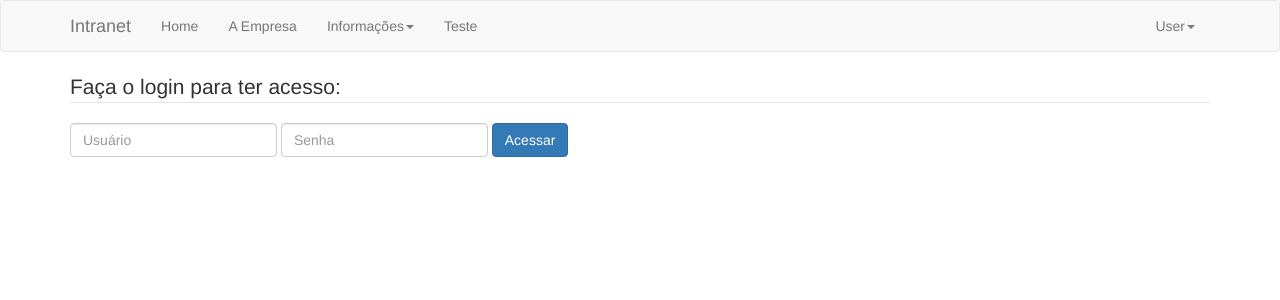
After one commit to tiagozuege/flaskapp, a Flask app: page /login in a window 1280 px wide. The commit adds this page. Shown: the top 300 px of the page. Run offline with Flask 2, Linux system fonts and the light colour scheme; some libraries are stand-ins or nearby versions.

Commit message:
Inclusão da view de login

```diff
--- a/app.py
+++ b/app.py
@@ -1,4 +1,4 @@
-from flask import Flask, render_template, request
+from flask import Flask, redirect, render_template, request
 from dataset import getData, getArtigos
 
 data = getData()
@@ -6,15 +6,43 @@ articles = getArtigos()
 
 app = Flask(__name__)
 
+
+def checkLogin(param, param2):
+    ok = False
+    if param == 'admin' and param2 == 'senha':
+        print('Login aceito!')
+        ok = True
+    else:
+        print('Login recusado! Cheque os seus dados.')
+        ok = False
+    return ok
+
+
+
+# Teste para verificar parametros de request
+
 def check_paramaters(parameters):
     if parameters == 'ok':
         print('yes, the parameter its correct!')
     else:
         print('oh no, invalid parameter!')
 
+
+# Rotas
 @app.route('/')
 def index():
     return render_template('index.html')
+
+
+@app.route('/login', methods=['POST', 'GET'])
+def login():
+    error = None
+    if request.method == 'POST':
+        ok = checkLogin(request.form['usr'], request.form['pwd'])
+        if ok:
+            return redirect('/')
+    return render_template('login.html')
+
 
 @app.route('/artigos', methods=['POST', 'GET'])
 def artigos():
@@ -22,10 +50,14 @@ def artigos():
         print('Here was a post')
     return render_template('artigos.html', artigos = articles)
 
+
+
 @app.route('/artigo/<string:id>')
 def artigo(id):
     return render_template('artigo.html', id=id)
 
+
+#Teste para verificar parametros enviados por POST
 @app.route('/teste', methods=['POST', 'GET'])
 def teste():
     if request.method == 'POST':
--- a/templates/artigo.html
+++ b/templates/artigo.html
@@ -4,4 +4,10 @@
 
     <h2>Artigo: {{id}}</h2>
 
+
+    <a class="btn btn-default" href="/artigos" role="button">Voltar</a>
+
+    <!-- <a class="btn btn-large btn-block btn-default" href="/artigos" role="button">Voltar</a> -->
+
+
 {% endblock %}
--- /dev/null
+++ b/templates/login.html
@@ -0,0 +1,16 @@
+{% extends 'layout.html' %}
+
+{% block body %}
+
+
+    <form action="/login" method="post" class="form-inline" role="form">
+        <legend>Faça o login para ter acesso:</legend>
+        <div class="form-group">
+            <input name="usr" type="text" class="form-control" placeholder="Usuário" required>
+            <input name="pwd" type="password" class="form-control" placeholder="Senha" required>
+        </div>
+        <button type="submit" class="btn btn-primary">Acessar</button>
+    </form>
+
+
+{% endblock %}
```
